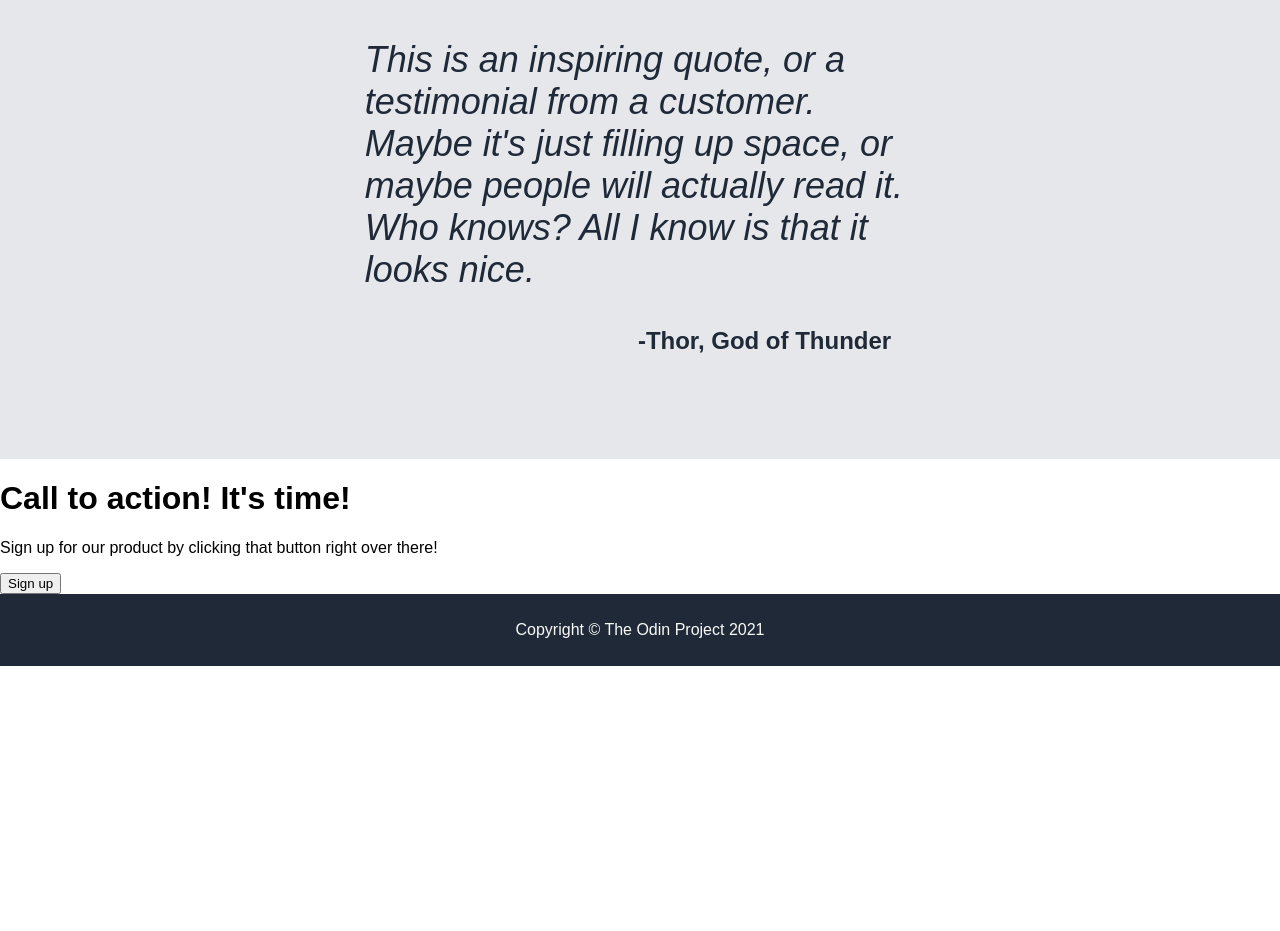
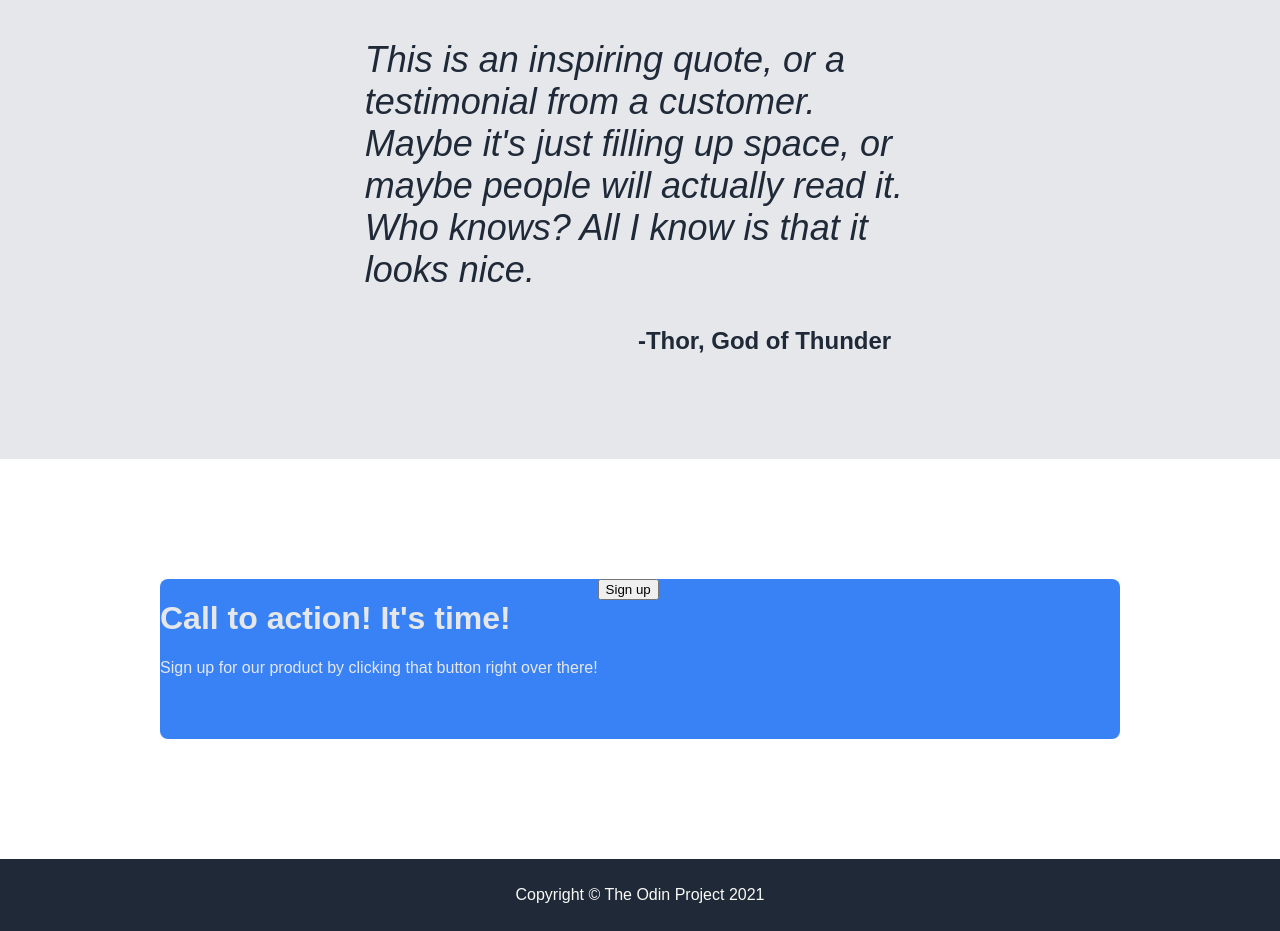
Before and after one commit to S-Terrazas/projects, a plain HTML site: page landing-page/index.html in a window 1280 px wide. Shown: the part 1062-1993 px from the top of the page. Before the commit the page ends 1728 px from the top, so only its background shows below. Drawn offline with Linux system fonts and the light colour scheme.

Commit message:
Style cta

```diff
--- a/landing-page/index.html
+++ b/landing-page/index.html
@@ -69,9 +69,13 @@
 
     <div class="cta-section">
         <div class="cta-container">
-            <H1>Call to action! It's time!</H1>
-            <p>Sign up for our product by clicking that button right over there!</p>
-            <button>Sign up</button>
+            <div class="cta-text">
+                <H1>Call to action! It's time!</H1>
+                <p>Sign up for our product by clicking that button right over there!</p>
+            </div>
+            <div class="cta-button">
+                <button>Sign up</button>
+            </div>
         </div>
 
     </div>
--- a/landing-page/style.css
+++ b/landing-page/style.css
@@ -136,6 +136,22 @@ a {
     margin-right: 24px;
 }
 
+.cta-section {
+display: flex;
+justify-content: center;
+align-items: center;
+height: 400px;
+}
+
+.cta-container {
+    width: 75%;
+    height: 160px;
+    background-color: #3882F6;
+    color: #E5E7EB;
+    display: flex;
+    border-radius: 8px;
+}
+
 .footer {
     background-color: #1F2937;
     height: 72px;
```
